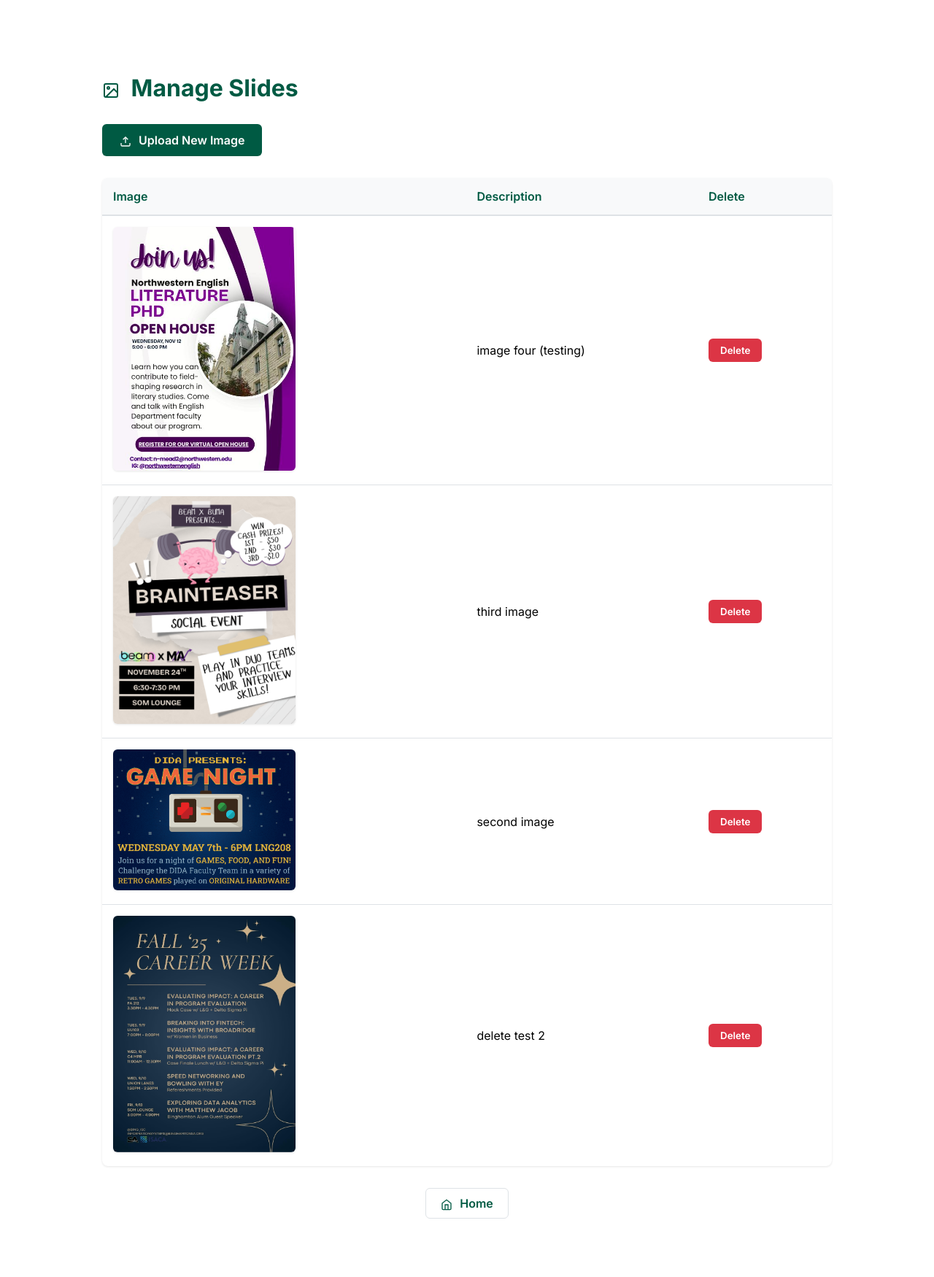
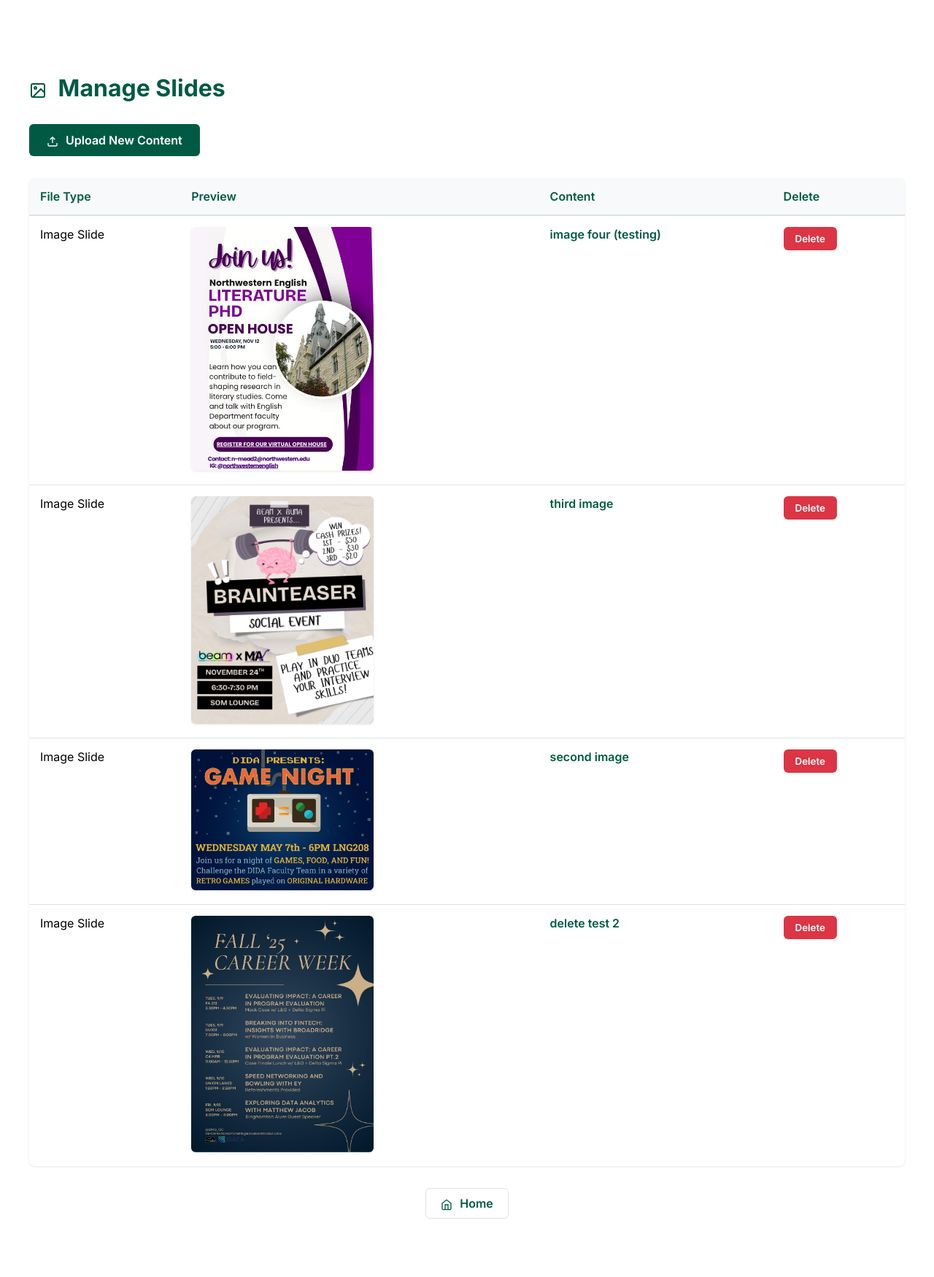
Before and after one commit to tveneto1/dida425cmsproject, a Django app: page /allimages/ in a window 1280 px wide. Shown: the whole page at 73% size. Run offline with Django 5.2, Linux system fonts and the light colour scheme; data comes from the database, SQL or seed files in the repository.

Commit message:
Refactor uploaded_images.html for content management
Updated layout and styles for content display, including new content description and title sections. Changed button text and adjusted table headers.

```diff
--- a/templates/uploaded_images.html
+++ b/templates/uploaded_images.html
@@ -13,7 +13,7 @@
         }
 
         .container {
-            max-width: 1000px;
+            max-width: 1200px;
             margin: 40px auto;
             padding: 20px;
         }
@@ -64,7 +64,7 @@
         .table td {
             padding: 15px;
             border-bottom: 1px solid #dee2e6;
-            vertical-align: middle;
+            vertical-align: top;
         }
 
         .table tbody tr:hover {
@@ -78,6 +78,82 @@
         .table img {
             border-radius: 6px;
             box-shadow: 0 1px 3px rgba(0,0,0,0.1);
+        }
+
+        .content-cell {
+            max-width: 500px;
+        }
+
+        .content-title {
+            font-weight: 600;
+            color: #005A43;
+            margin-bottom: 10px;
+            font-size: 16px;
+        }
+
+        .content-description {
+            color: #666;
+            line-height: 1.6;
+            font-size: 14px;
+            margin-top: 8px;
+            padding: 10px;
+            background: #f8f9fa;
+            border-radius: 4px;
+            max-height: 200px;
+            overflow-y: auto;
+        }
+
+        .content-description:empty {
+            display: none;
+        }
+
+        /* Style the HTML content */
+        .content-description p {
+            margin: 0 0 8px 0;
+        }
+
+        .content-description ul,
+        .content-description ol {
+            margin: 8px 0;
+            padding-left: 20px;
+        }
+
+        .content-description li {
+            margin: 4px 0;
+        }
+
+        .content-description strong {
+            color: #005A43;
+        }
+
+        .content-link {
+            display: inline-block;
+            margin-top: 10px;
+            padding: 6px 12px;
+            background: #005A43;
+            color: white;
+            text-decoration: none;
+            border-radius: 4px;
+            font-size: 13px;
+            font-weight: 600;
+            transition: background 0.2s;
+        }
+
+        .content-link:hover {
+            background: #004532;
+        }
+
+        .custom-content-placeholder {
+            display: flex;
+            align-items: center;
+            justify-content: center;
+            width: 250px;
+            height: 150px;
+            background: #f8f9fa;
+            border: 2px dashed #dee2e6;
+            border-radius: 6px;
+            color: #999;
+            font-weight: 600;
         }
 
         .delete-btn {
@@ -141,27 +217,65 @@
                 <polyline points="17 8 12 3 7 8"></polyline>
                 <line x1="12" y1="3" x2="12" y2="15"></line>
             </svg>
-            Upload New Image
+            Upload New Content
         </a>
 
         {% if object_list %}
             <table class="table">
                 <thead>
                     <tr>
-                        <th>Image</th>
-                        <th>Description</th>
+                        <th>File Type</th>
+                        <th>Preview</th>
+                        <th>Content</th>
                         <th>Delete</th>
                     </tr>
                 </thead>
                 <tbody>
                     {% for post in object_list %}
                         <tr>
-                            <td><img src="{{ post.cover.url }}" alt="{{ post.title }}" width="250"></td>
-                            <td>{{ post.title }}</td>
+                            <td>
+                                {% if post.content_type == 'image' %}
+                                    Image Slide
+                                {% else %}
+                                    Custom Content
+                                {% endif %}
+                            </td>
+                            <td>
+                                {% if post.content_type == 'image' and post.cover %}
+                                    <img src="{{ post.cover.url }}" alt="{{ post.title }}" width="250">
+                                {% else %}
+                                    <div class="custom-content-placeholder">
+                                        <svg width="40" height="40" viewBox="0 0 24 24" fill="none" stroke="currentColor" stroke-width="2">
+                                            <path d="M14 2H6a2 2 0 0 0-2 2v16a2 2 0 0 0 2 2h12a2 2 0 0 0 2-2V8z"></path>
+                                            <polyline points="14 2 14 8 20 8"></polyline>
+                                            <line x1="16" y1="13" x2="8" y2="13"></line>
+                                            <line x1="16" y1="17" x2="8" y2="17"></line>
+                                        </svg>
+                                    </div>
+                                {% endif %}
+                            </td>
+                            <td class="content-cell">
+                                <div class="content-title">{{ post.title }}</div>
+                                {% if post.description %}
+                                    <div class="content-description">
+                                        {{ post.description|safe }}
+                                    </div>
+                                {% endif %}
+                                {% if post.link %}
+                                    <a href="{{ post.link }}" target="_blank" class="content-link">
+                                        <svg width="14" height="14" viewBox="0 0 24 24" fill="none" stroke="currentColor" stroke-width="2" style="vertical-align: middle; margin-right: 4px;">
+                                            <path d="M18 13v6a2 2 0 0 1-2 2H5a2 2 0 0 1-2-2V8a2 2 0 0 1 2-2h6"></path>
+                                            <polyline points="15 3 21 3 21 9"></polyline>
+                                            <line x1="10" y1="14" x2="21" y2="3"></line>
+                                        </svg>
+                                        Visit Link
+                                    </a>
+                                {% endif %}
+                            </td>
                             <td>
                                 <form action="{% url 'delete_image' post.pk %}" method="POST">
                                     {% csrf_token %}
-                                    <button type="submit" class="delete-btn">Delete</button>
+                                    <button type="submit" class="delete-btn" onclick="return confirm('Are you sure you want to delete this content?')">Delete</button>
                                 </form>
                             </td>
                         </tr>
@@ -170,7 +284,7 @@
             </table>
         {% else %}
             <div class="no-images">
-                <p>No images yet. Click button above to upload!</p>
+                <p>No content yet. Click button above to upload!</p>
             </div>
         {% endif %}
 
```
